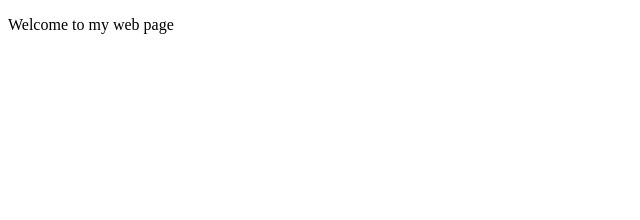
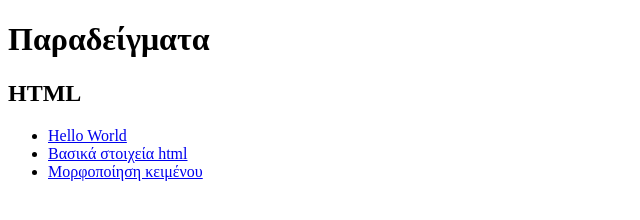
Before and after one commit to tzigri/tzigri.github.io, a plain HTML site: page index.html in a window 1280 px wide. Shown: the whole page, without its empty margins (0-640 px from the left). Drawn offline with Linux system fonts and the light colour scheme.

Commit message:
Index change

```diff
--- a/index.html
+++ b/index.html
@@ -4,9 +4,15 @@
     <meta charset="UTF-8">
     <meta http-equiv="X-UA-Compatible" content="IE=edge">
     <meta name="viewport" content="width=device-width, initial-scale=1.0">
-    <title>Initial Web Page</title>
+    <title>Τεχνολογία διαδικτύου</title>
 </head>
 <body>
-    <p>Welcome to my web page</p>
+    <h1>Παραδείγματα</h1>
+    <h2>HTML</h2>
+    <ul>
+        <li><a href="/Example1_1/">Hello World</a></li>
+        <li><a href="/Example1_2/">Βασικά στοιχεία html</a></li>
+        <li><a href="/Example1_3/">Μορφοποίηση κειμένου</a></li>
+    </ul>
 </body>
 </html>
```
